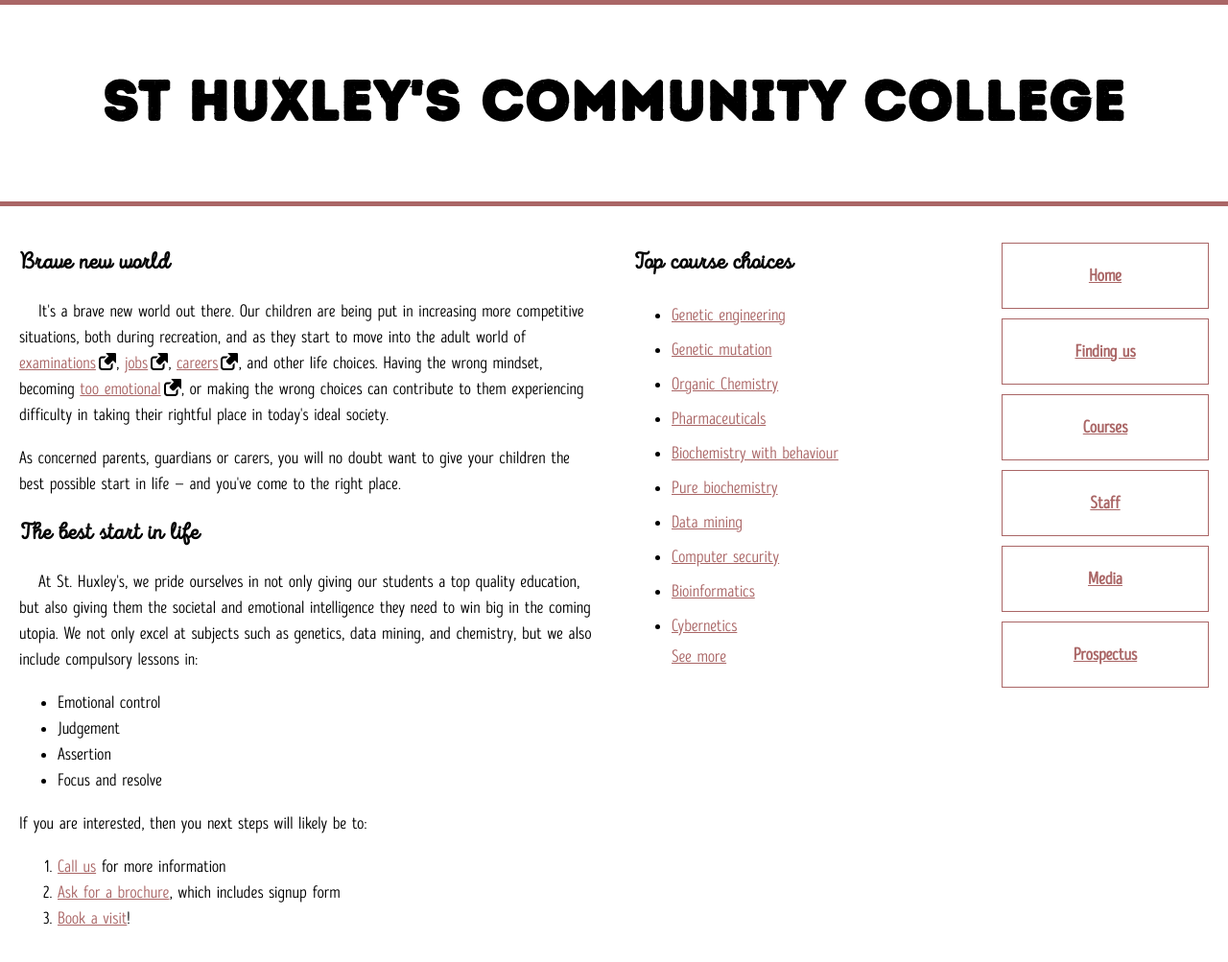
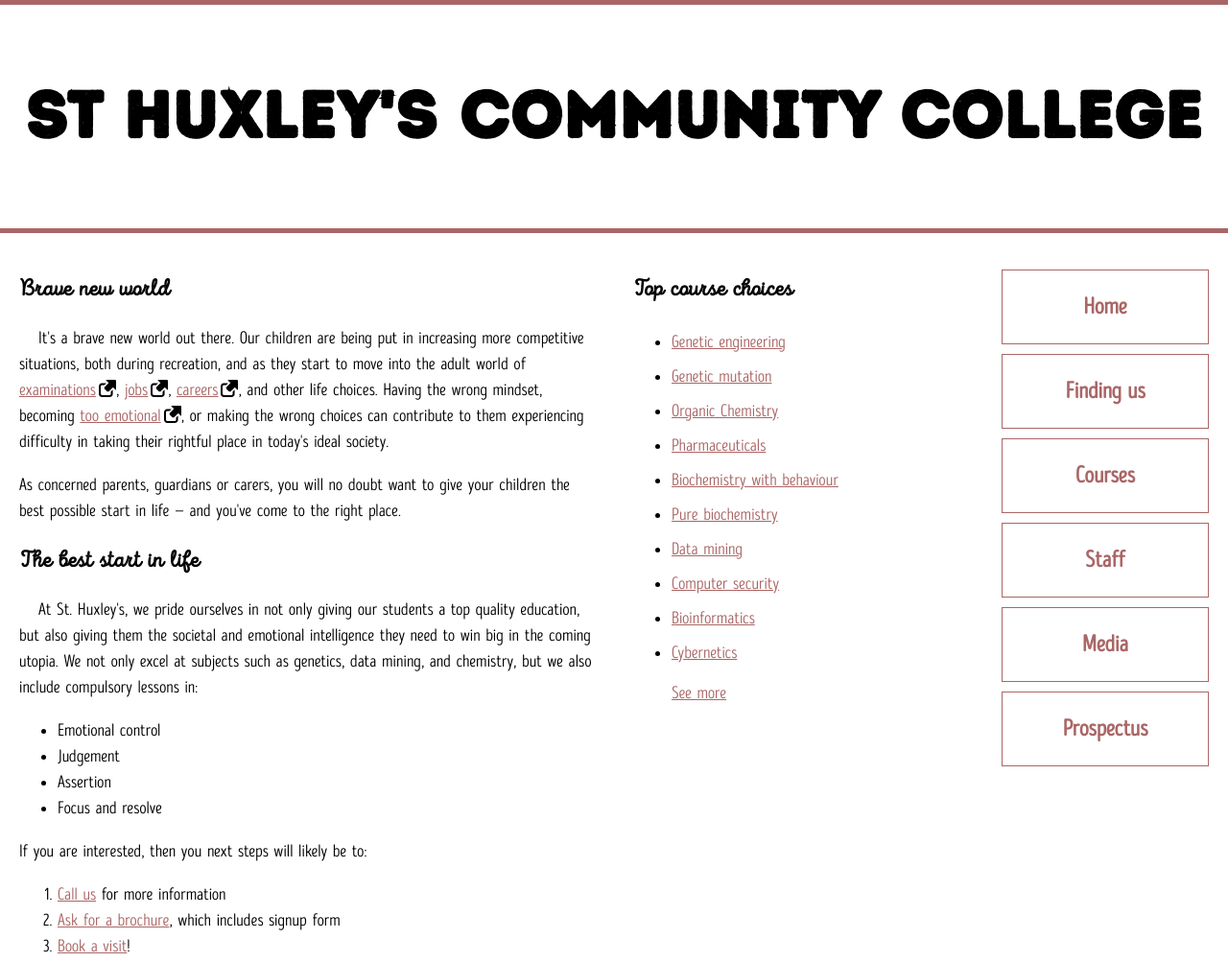
Before and after one commit to avroml/ideology-critics, a plain HTML site: page index.html in a window 1280 px wide. Shown: the top 1003 px of the page at 96% size. Drawn offline with Linux system fonts and the light colour scheme; files whose address does not match are found by name.

Commit message:
Add files via upload

```diff
--- a/style.css
+++ b/style.css
@@ -46,8 +46,8 @@
 
 h1 {
   font-family: 'intro_rust_gbase_2_line';
-  font-size: 5.8rem;
-  letter-spacing: 1.5px;
+  font-size: 6.8rem;
+  letter-spacing: 1px;
 }
 
 h2 {
@@ -117,11 +117,10 @@
 }
 aside p {
   text-indent: 40px;
-  margin-top: 0;
+  margin-top: 1rem;
 }
 
 menu li {
-  text-decoration: none; /*si kktu meu aista nu merje - tot si tot le subliniaza*/
   display: block;
   padding: 2rem;
   border: 1px solid #a66;
@@ -129,6 +128,31 @@
   list-style: none;
   text-align: center;
   font-weight: bold;
+  font-size: 2.4rem;
+}
+
+menu li a:link {
+  text-decoration: none;
+}
+
+menu li a:visited {
+
+}
+
+menu li a:focus {
+  background-color: #a66;
+  color: white;
+}
+
+menu li a:hover {
+  background-color: #a66;
+  color: white;
+}
+
+menu li a:active {
+  background-color: #a66;
+  color: grey;
+  border: 2px solid grey;
 }
 
 a {
```
